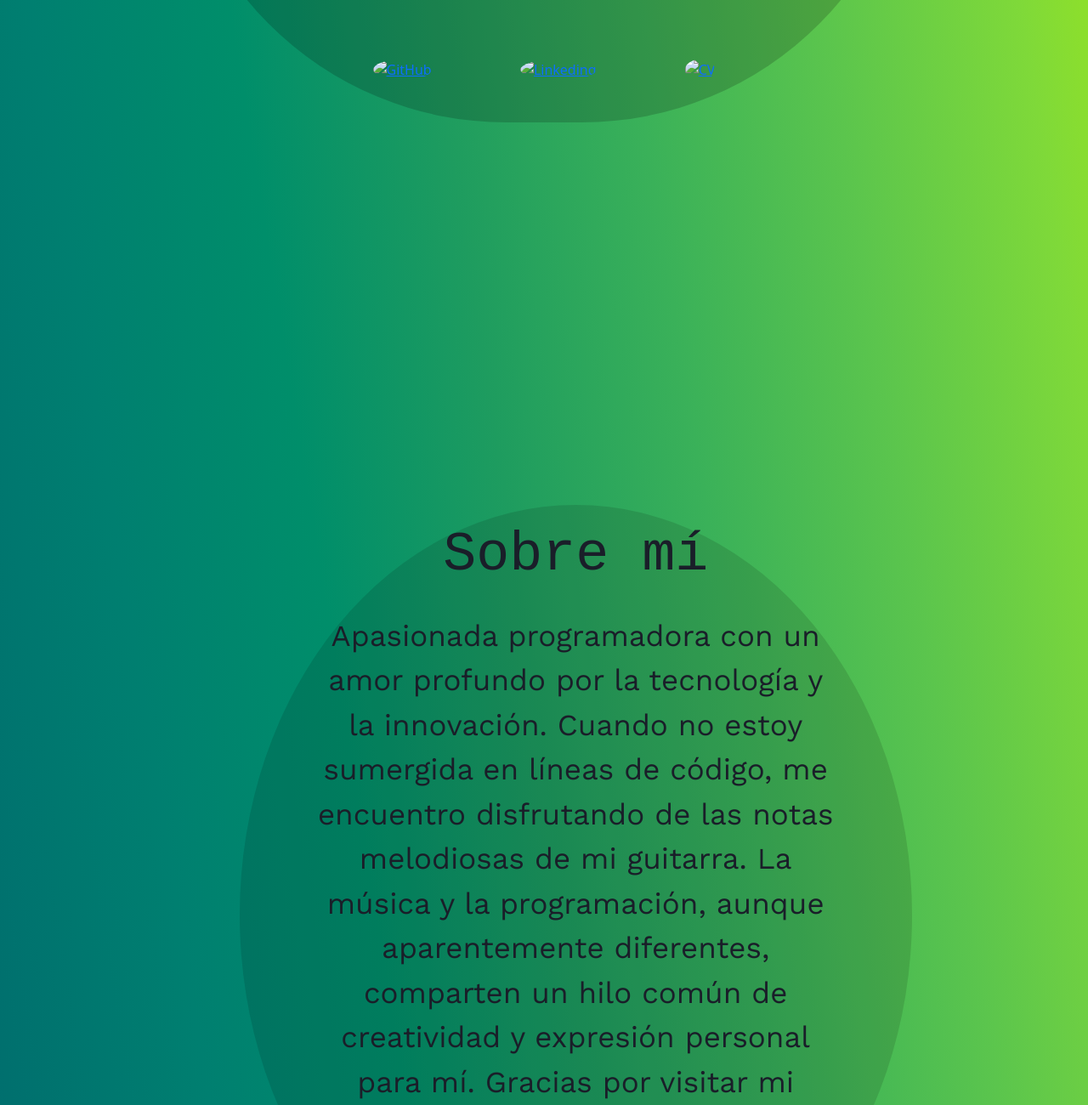
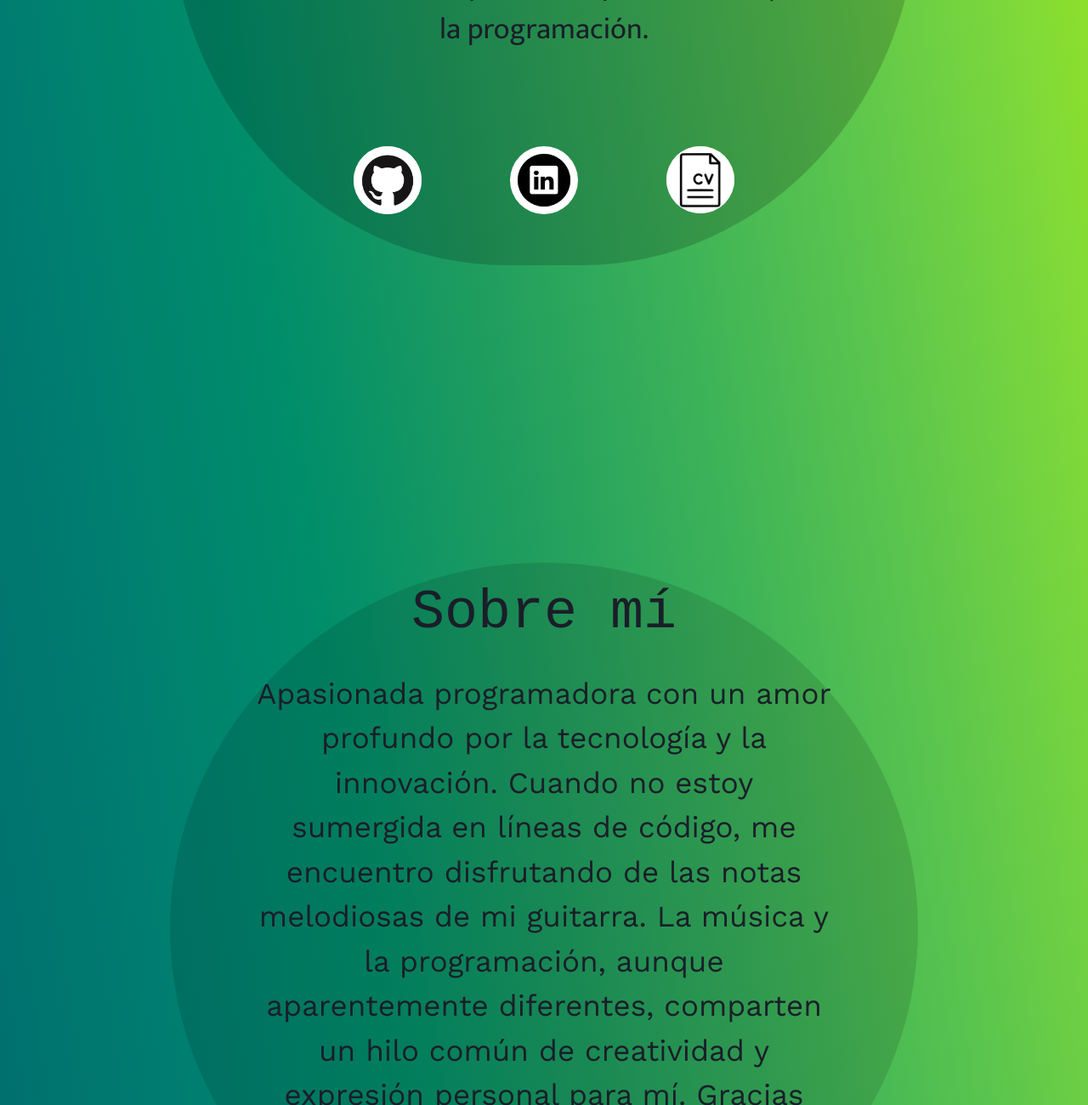
Before and after one commit to V-ac/HTML, a plain HTML site: page index.html in a window 1280 px wide. Shown: the part 940-2240 px from the top of the page at 85% size. Drawn offline with nearby package versions, Linux system fonts and the light colour scheme; files whose address does not match are found by name; a web font is replaced by a local one.

Commit message:
Cambie Nombre

```diff
--- a/style.css
+++ b/style.css
@@ -51,13 +51,24 @@ body h4{
     border-bottom: rgb(19, 45, 70) 10px solid;
 }
 
-.presentacion{
+
+.btnContacto{
+    margin-top: 10px;
+    margin-bottom: 10px;
+}
+
+.btnContacto a img{
+    width: 80px;
+    background-color: #fff;
+}
 
 
+
+.presentacion{
     display: flex;
     flex-direction:column;
     align-items:center;
-
+    margin-top: 100px;
 }
 
 
@@ -102,8 +113,7 @@ body h4{
 }
 
 .contenedorSobreMi{
-    width: 90%;
-    margin: 100px 100px 100px 100px;
+
     display: flex;
     flex-direction: column;
     align-items: center;
@@ -230,7 +240,7 @@ body h4{
     margin-bottom: 300px;
 }
 
-.roles li{
+.roles ul{
     font-family: "Kode Mono", monospace;
     display: flex;
     flex-direction:column;
```
Also changed, not shown: iconos/CV.png (added), iconos/gitHub.png (added), iconos/linkeding.png (added), imagenes/CracktheCode/CrackTheCodeCombiancion.jpg (renamed from imagenes/Crack the Code/CrackTheCodeCombiancion.jpg), imagenes/CracktheCode/CrackTheCodeGano.jpg (renamed from imagenes/Crack the Code/CrackTheCodeGano.jpg), imagenes/CracktheCode/CrackTheCodeInicio.jpg (renamed from imagenes/Crack the Code/CrackTheCodeInicio.jpg), imagenes/CracktheCode/CrackTheCodeInicioPartida.jpg (renamed from imagenes/Crack the Code/CrackTheCodeInicioPartida.jpg), imagenes/CracktheCode/CrackTheCodeInicioPrimerIntento.jpg (renamed from imagenes/Crack the Code/CrackTheCodeInicioPrimerIntento.jpg), imagenes/CracktheCode/CrackTheCodePerdio.jpg (renamed from imagenes/Crack the Code/CrackTheCodePerdio.jpg), imagenes/MathAdventure/MathAdventure.jpeg (renamed from imagenes/Math Adventure/MathAdventure.jpeg), imagenes/MathAdventure/MathAdventure0.jpeg (renamed from imagenes/Math Adventure/MathAdventure0.jpeg), imagenes/MathAdventure/MathAdventureAnimacion.jpeg (renamed from imagenes/Math Adventure/MathAdventureAnimacion.jpeg), imagenes/MathAdventure/MathAdventureConfiguracion.jpeg (renamed from imagenes/Math Adventure/MathAdventureConfiguracion.jpeg), imagenes/MathAdventure/MathAdventureExito.jpeg (renamed from imagenes/Math Adventure/MathAdventureExito.jpeg), 4 more files, 1 other file.
